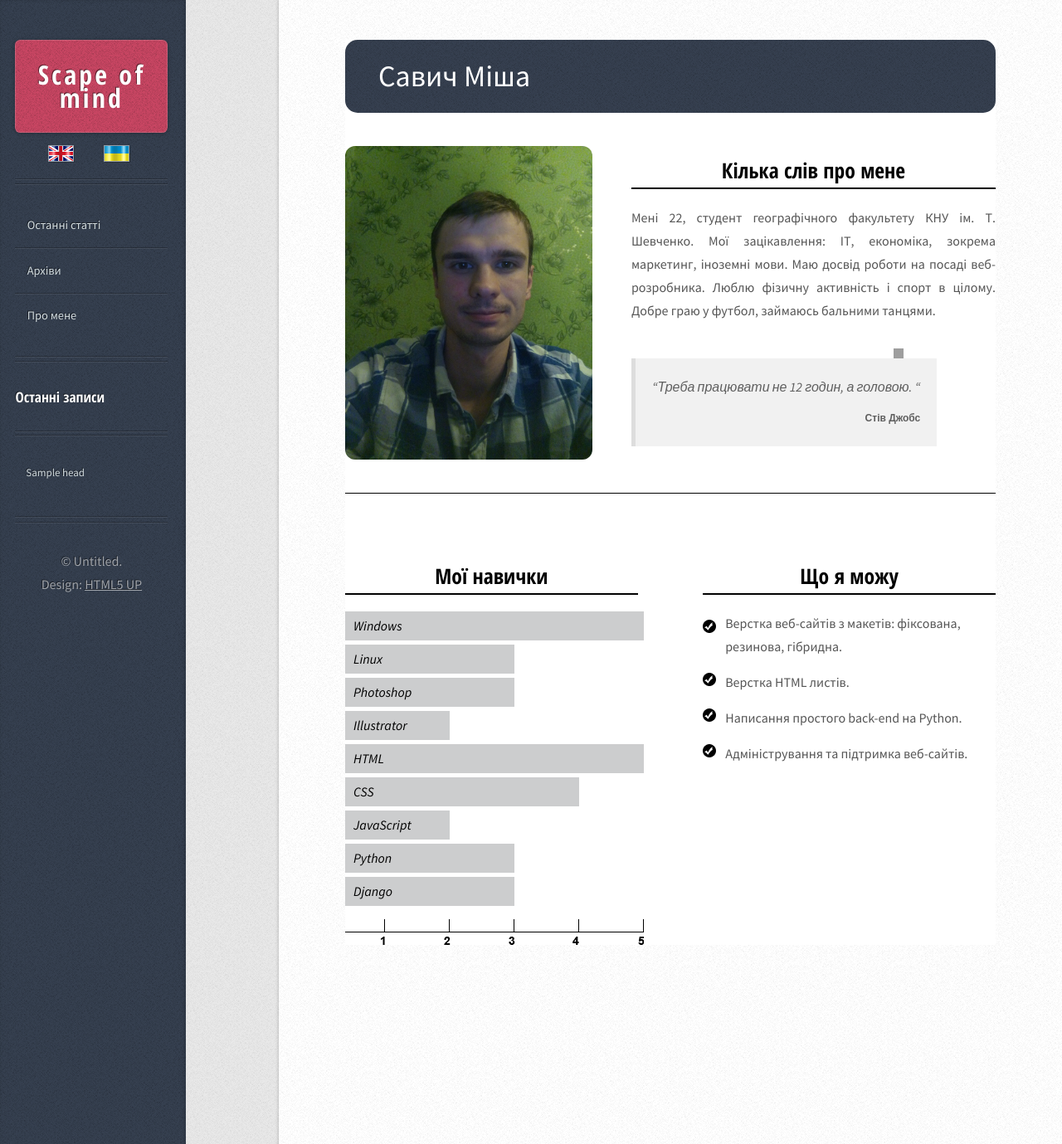
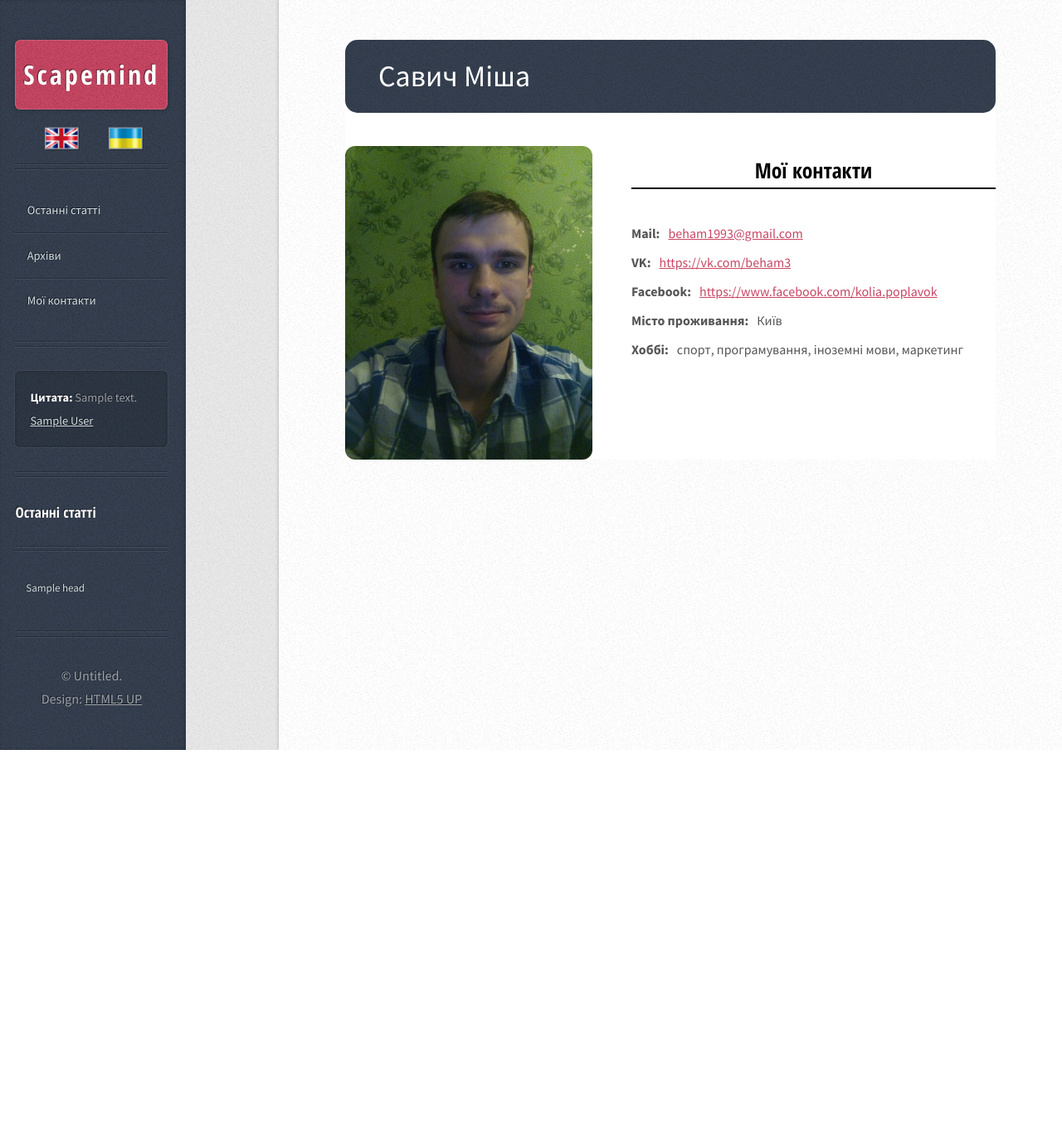
Before and after one commit to beham1993/MyBlog, a Django app: template templates/about_me.html in a window 1280 px wide. Shown: the top 1379 px of the page at 83% size. After the commit the page ends 904 px from the top, so only its background shows below. Run offline with Django 3.2, Linux system fonts and the light colour scheme; the template is opened without the code that fills it: most values are stand-ins (such as "Sample title", 1, 10 or a date in 2020); style sheets or scripts are compiled from the project's sources; parts of the project's set-up code (start-up, migrations or seed data) failed here and were passed over; some libraries are stand-ins or nearby versions; grey boxes are pictures that could not be loaded.

Commit message:
step 1 finish

```diff
--- a/assets/css/main.css
+++ b/assets/css/main.css
@@ -2228,7 +2228,7 @@
 		color: rgba(255, 255, 255, 0.55);
 		text-shadow: -1px -1px 0px rgba(0, 0, 0, 0.5);
 		width: 14em;
-		padding: 3em 1.35em 1em 1.15em;
+		padding: 2em 0.8em 1em 0.8em;
 		background: #364050 url("images/bg01.png");
 		overflow-y: auto;
 		left: 0;
@@ -2522,7 +2522,7 @@
 				background-color: #fff;
 				background-image: url("images/bg02.png");
 				left: -10.5em;
-				top: 0;
+				top: -1em;
 				padding: 1.5em 1em 1.5em 1em;
 				border-top-left-radius: 0.4em;
 				border-bottom-left-radius: 0.4em;
@@ -3077,11 +3077,19 @@
 
 #lang_en {
 	float:left;
-	margin: 10px 15px 5px 40px;
+	margin: 15px 15px 0px 36px;
 }
 #lang_uk {
 	float:left;
-	margin: 10px 15px 5px 20px;
+	margin: 15px 15px 0px 20px;
+}
+
+#lang_uk a img {
+	width:42px;
+}
+
+#lang_en a img {
+	width:42px;
 }
 
 #page {
@@ -3218,6 +3226,20 @@ blockquote.about-me p.quote-author {
 	height:5em;
 }
 
+.day{
+	margin-right:8px;
+}
+
 .head_archive{
 	font-size:24px;
 }
+
+.my_contacts li{
+	text-align: left;
+	line-height: 35px;
+}
+
+.my_contacts li span{
+	margin-right:10px;
+	font-weight: bold;
+}
--- a/blog/models.py
+++ b/blog/models.py
@@ -39,7 +39,13 @@ class Person(models.Model):
 		return self.name
 
 class Quote(models.Model):
+	__metaclass__ = TransMeta
 	quote_text = models.TextField(max_length=256, verbose_name=u"Текст цитати")
 	quote_author = models.CharField(max_length=128, verbose_name=u"Автор цитати")
+	author_url = models.URLField(verbose_name=u"Стаття про автора", default='vk.com')
+
 	def __unicode__(self):
 		return self.quote_author
+
+	class Meta:
+		translate = ('quote_text', 'quote_author')
--- a/requirements.txt
+++ b/requirements.txt
@@ -1,6 +1,9 @@
 Django==1.7
 django-ckeditor==5.0.2
+django-markdown==0.8.4
 django-transmeta==0.7.3
+gunicorn==19.4.5
+Markdown==2.6.5
 Pillow==3.1.0
 pycparser==2.14
 wheel==0.24.0
--- a/templates/about_me.html
+++ b/templates/about_me.html
@@ -19,22 +19,30 @@
 				<img src="{% static 'images/mish.jpg' %}" alt="" title="">
 
 				<div class="right-block">
-					<div class="clearfix"><h2 class="few_about">{% trans "Кілька слів про мене" %}</h2></div>
+					<div class="clearfix"><h2 class="few_about">{% trans "Мої контакти" %}</h2></div>
 
-					<p class="about-text clearfix">{% trans "Мені 22, студент географічного факультету КНУ ім. Т. Шевченко. Мої зацікавлення: ІТ, економіка, зокрема маркетинг, іноземні мови. Маю досвід роботи на посаді веб-розробника. Люблю фізичну активність і спорт в цілому. Добре граю у футбол, займаюсь бальними танцями." %}</p>
+					<p class="about-text clearfix">
+						<ul class="my_contacts">
+							<li><span>Mail:</span><a href="mailto:beham1993@gmail.com">beham1993@gmail.com</a></li>
+							<li><span>VK:</span><a href="https://vk.com/beham3">https://vk.com/beham3</a></li>
+							<li><span>Facebook:</span><a href="https://www.facebook.com/kolia.poplavok">https://www.facebook.com/kolia.poplavok</a></li>
+							<li><span>{% trans "Місто проживання" %}:</span>{% trans "Київ" %}</li>
+							<li><span>{% trans "Хоббі" %}:</span>{% trans "спорт, програмування, іноземні мови, маркетинг" %}</li>
+						</ul>
+					</p>
 
-					<blockquote class="about-me">
+					<!--<blockquote class="about-me">
 						<div class="quote-top"></div>
 						&#8220;Треба працювати не 12 годин, а головою. &#8220;
-						<p class="quote-author">Стів Джобс <!--<a href="#" title="">Web Design Studio</a>--></p>
-					</blockquote>
+						<p class="quote-author">Стів Джобс <a href="#" title="">Web Design Studio</a></p>
+					</blockquote>-->
 				</div>
 
 
 
 			</div><!-- about end -->
 
-			<div id="about-middle" class="clearfix">
+			<!--<div id="about-middle" class="clearfix">
 
 				<div id="content-left">
 
@@ -54,9 +62,9 @@
 
 						<div id="axis"></div>
 
-				</div><!-- content-left end -->
+				</div>--><!-- content-left end -->
 
-				<div id="content-right">
+				<!--<div id="content-right">
 
 					<div class="clearfix"><h2 class="few_about">{% trans "Що я можу" %}</h2></div>
 
@@ -67,7 +75,7 @@
 							<li class="last">Адміністрування та підтримка веб-сайтів.</li>
 						</ul>
 
-				</div><!-- content-right end -->
+				</div>--><!-- content-right end -->
 
 			</div><!-- about-middle end -->
 
@@ -76,3 +84,13 @@
 	</div><!-- page end -->
 
 {% endblock content %}
+
+{% block quote %}
+	<section class="box text-style1">
+		<div class="inner">
+			<p>
+				<strong>{% trans "Цитата" %}:</strong> {{ quote.quote_text }}<br><a class="author quote" href="{{ quote.author_url }}">{{ quote.quote_author }}</a>
+			</p>
+		</div>
+	</section>
+{% endblock quote %}
--- a/templates/archive.html
+++ b/templates/archive.html
@@ -3,10 +3,10 @@
 {% load staticfiles %}
 {% block content %}
 		<!-- Post -->
-
+			<h3>{% trans "Архів статей" %}:</h3>
 			{% for article in object_list %}
 			<div class="block_archive">
-				<span class="date"><span class="month">{{ article.date_of_article|date:"M"}}<span>ень</span></span> <span class="day">{{ article.date_of_article|date:"d"}}</span><span class="year">, {{ article.date_of_article|date:"Y"}}</span></span>
+				<span class="date"><span class="day">{{ article.date_of_article|date:"d"}}</span><span class="month">{{ article.date_of_article|date:"E"}}</span><span class="year">, {{ article.date_of_article|date:"Y"}}</span></span>
 				<a href="{{ article.get_absolute_url }}" ><img class="image_archive" src="{{ article.article_image.url }}" alt="" /></a>
 				<h2 class="head_archive"><a href="{{ article.get_absolute_url }}">{{ article.head }}</a></h2>
 			</div>
@@ -18,7 +18,7 @@
 	<section class="box text-style1">
 		<div class="inner">
 			<p>
-				<strong>{% trans "Цитатник" %}:</strong> {{ quote.quote_text }}<br><a class="author quote" href="#">{{ quote.quote_author }}</a>
+				<strong>{% trans "Цитата" %}:</strong> {{ quote.quote_text }}<br><a class="author quote" href="{{ quote.author_url }}">{{ quote.quote_author }}</a>
 			</p>
 		</div>
 	</section>
--- a/templates/base.html
+++ b/templates/base.html
@@ -8,8 +8,8 @@
 -->
 <html>
 	<head>
-		<title>Scape of mind</title>
-		<link rel="shortcut icon" href="favicon.ico" type="image/x-icon">
+		<title>Scapemind</title>
+		<link rel="shortcut icon" href="/assets/images/favicon.ico" type="image/x-icon">
 		<meta charset="utf-8" />
 		<meta name="viewport" content="width=device-width, initial-scale=1" />
 		<!--[if lte IE 8]><script src="{% static 'js/ie/html5shiv.js' %}"></script><![endif]-->
@@ -68,7 +68,7 @@
 			<div id="sidebar">
 
 				<!-- Logo -->
-					<h1 id="logo"><a href={% url 'index'%}>Scape of mind</a></h1>
+					<h1 id="logo"><a href={% url 'index'%}>Scapemind</a></h1>
 
 					<div class="lang">
 					<form id='lang_en' action='/i18n/setlang/' method='POST'>{% csrf_token %}
@@ -93,7 +93,7 @@
 
 								<li class="second"><a href={% url 'archive' %}>{% trans "Архіви" %}</a></li>
 
-								<li class="third"><a href={% url 'about_me' %}>{% trans "Про мене" %}</a></li>
+								<li class="third"><a href={% url 'about_me' %}>{% trans "Мої контакти" %}</a></li>
 
 								<!--<li class="forth"><a href="#">{% trans "Мої контакти" %}</a></li>-->
 
@@ -116,7 +116,7 @@
 				<!-- Recent Posts -->
 					<section class="box recent-posts">
 						<header>
-							<h2 class="recent_header">{% trans "Останні записи" %}</h2>
+							<h2 class="recent_header">{% trans "Останні статті" %}</h2>
 						</header>
 						<nav id="nav">
 							<ul>
--- a/templates/index.html
+++ b/templates/index.html
@@ -52,7 +52,7 @@
 	<section class="box text-style1">
 		<div class="inner">
 			<p>
-				<strong>{% trans "Цитатник" %}:</strong> {{ quote.quote_text }}<br><a class="author quote" href="#">{{ quote.quote_author }}</a>
+				<strong>{% trans "Цитата" %}:</strong> {{ quote.quote_text }}<br><a class="author quote" href="{{ quote.author_url }}">{{ quote.quote_author }}</a>
 			</p>
 		</div>
 	</section>
```
Also changed, not shown: MyBlog/settings.py (+7 -2 lines), wsgi.py (added, +14 -0 lines), assets/images/favicon.ico, assets/images/misha.jpg (deleted), blog/admin.py (line endings or trailing spaces), blog/migrations/0011_auto_20160304_1245.py (added), blog/migrations/0012_auto_20160304_1357.py (added), locale/en/LC_MESSAGES/django.po, templates/favicon.ico, 2 other files. Lines whose indentation alone changed are shown as unchanged.
